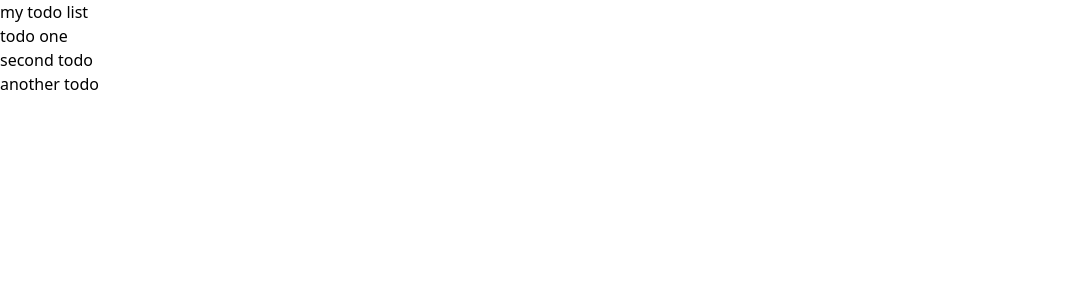
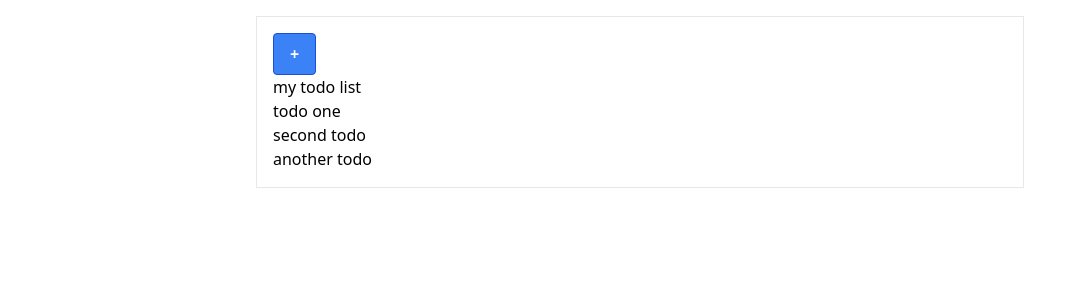
Before and after one commit to JoaoPauloLousada/todo-list-with-many-frameworks, a React (Vite) app in the folder todo-list-react/: page / in a window 1280 px wide. Shown: the top 300 px of the page, without its empty margins (0-1087 px from the left). Built offline with nearby package versions, Linux system fonts and the light colour scheme.

Commit message:
[react] Style App container

```diff
--- a/todo-list-react/src/App.tsx
+++ b/todo-list-react/src/App.tsx
@@ -1,10 +1,12 @@
+import { TodoAdd } from "./components/TodoAdd";
 import { TodoListComponent } from "./components/TodoList";
 
 function App() {
   return (
-    <>
+    <div className="w-full sm:w-[768px] mx-auto mt-4 p-4 border">
+      <TodoAdd />
       <TodoListComponent />
-    </>
+    </div>
   );
 }
 
```
